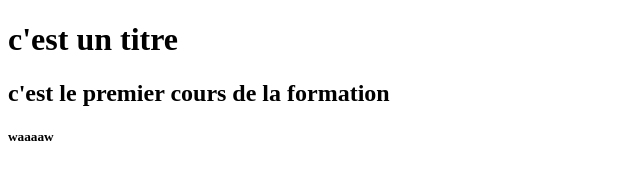
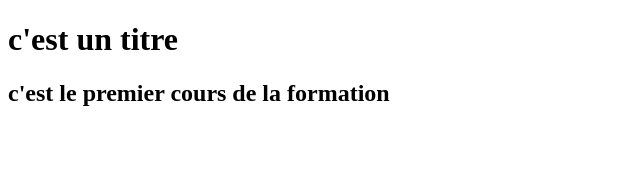
Before and after one commit to ramzylekhlifi/formationgit, a plain HTML site: page index.html in a window 1280 px wide. Shown: the full height of the page, 0-640 px from the left. Drawn offline with Linux system fonts and the light colour scheme.

Commit message:
suppression commit
This reverts commit 5158c006fb151414fab92279b733c04cd03e0c8e.

```diff
--- a/index.html
+++ b/index.html
@@ -8,7 +8,6 @@
 <body>
 <h1> c'est un titre</h1>
 <h2>c'est le premier cours de la formation</h2>
-<h5>waaaaw</h5>
 
 </body>
 </html>
```
